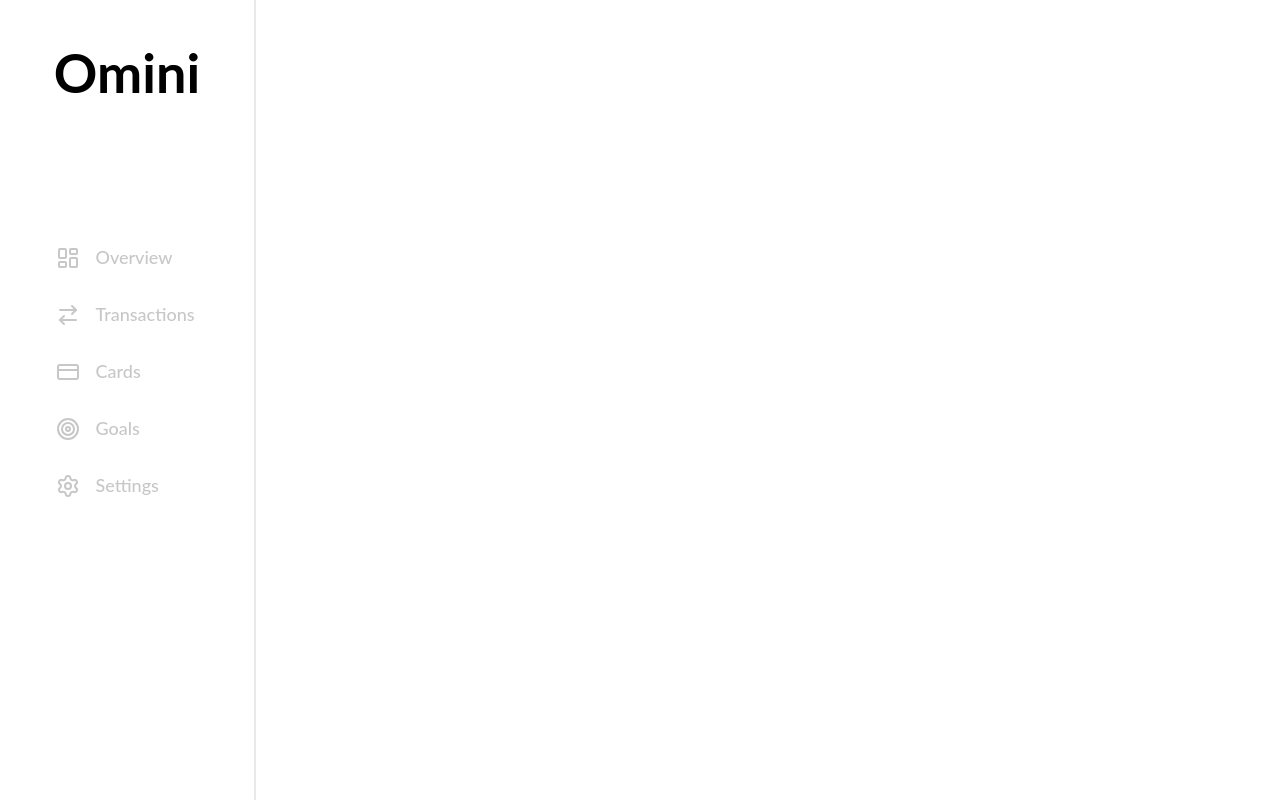
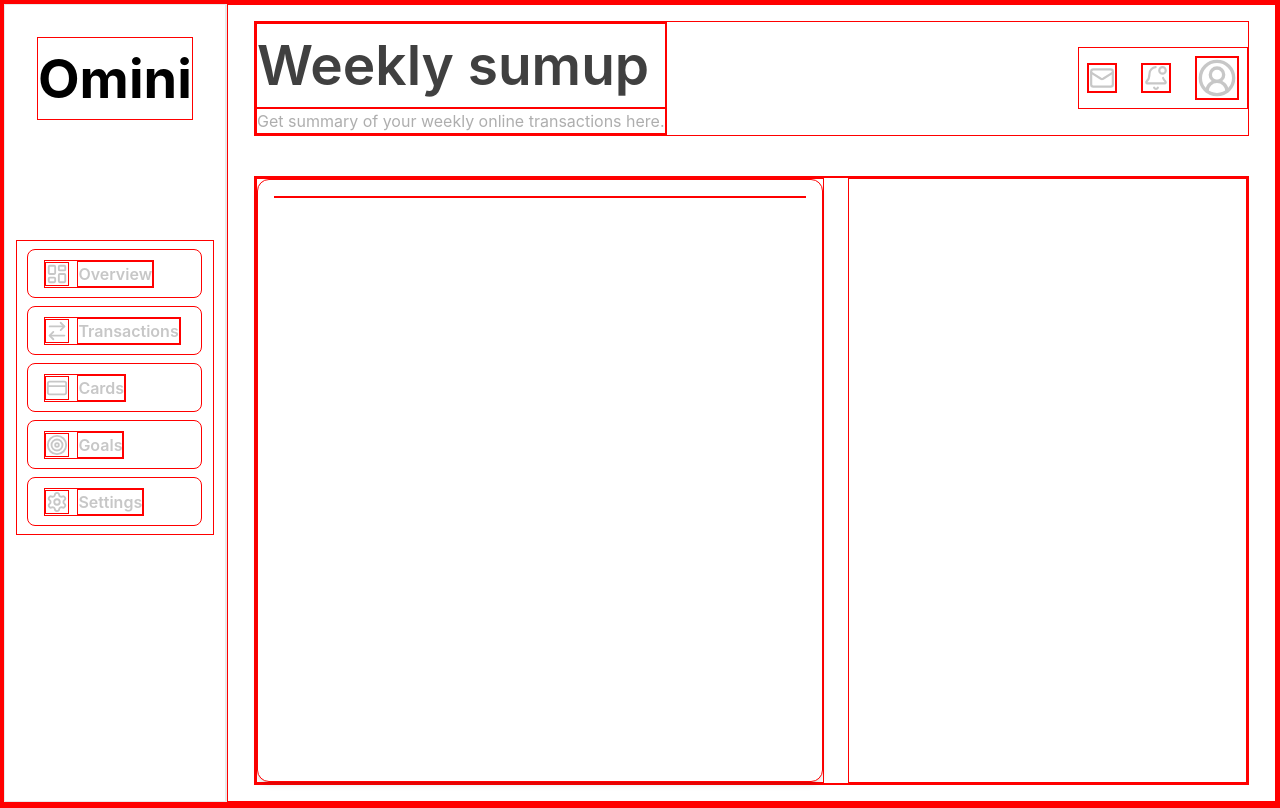
Before and after one commit to joaodearaujo/Omini, a React app in the folder frontend/: page / in a window 1280 px wide. Built offline with nearby package versions, Linux system fonts and the light colour scheme; the HTML template or start-up script is replaced by a standard one.

Commit message:
feat(ui): create Outlet, Card and Cards components

```diff
--- a/frontend/src/App.tsx
+++ b/frontend/src/App.tsx
@@ -1,11 +1,19 @@
-import Menu from "./components/Menu/Menu"
+import Sidebar from "./components/Sidebar/Sidebar"
+import Header from "./components/Header/Header"
+import Outlet from "./components/Outlet/Outlet"
+import Overview from "./pages/Overview/Overview"
 
 function App() {
 
   return (
-  <div className="bg-white w-full h-screen items-center justify-center">
-      <Menu/>
-
+  <div className="bg-white w-full h-screen items-center justify-center flex">
+      <Sidebar/>
+      <main className="w-full h-full flex items-center flex flex-col py-4 gap-6">
+        <Header/>
+        <Outlet>
+          <Overview/>
+        </Outlet>
+      </main>
   </div>
   )
 }
--- a/frontend/src/components/Header/Header.tsx
+++ b/frontend/src/components/Header/Header.tsx
@@ -12,7 +12,7 @@ const Header = () => {
     const notification: boolean = true;
 
     return (
-        <div className="w-[95%] h-[130px] flex justify-between items-center">
+        <div className="w-[95%] h-[130px] flex justify-between items-center mb-4">
             <div>
                 <h1 className="text-[#404040] text-[55px] font-semibold">Weekly sumup</h1>
                 <p className="text-[#AEAEAE] -text-[16px]">Get summary of your weekly online transactions here.</p>
--- a/frontend/src/components/Menu/Menu.tsx
+++ /dev/null
@@ -1,14 +0,0 @@
-import Navbar from "../ui/Navbar/Navbar"
-
-const Menu = () => {
-
-    return (
-        <div className="h-full w-3xs border-r-2 border-[#c7c7c7]/40 flex flex-col">
-            <h1 className="text-center m-8 font-bold text-[54px]">Omini</h1>
-            <Navbar/ >
-
-        </div>
-    )
-}
-
-export default Menu
--- /dev/null
+++ b/frontend/src/components/Outlet/Outlet.tsx
@@ -0,0 +1,11 @@
+import type { OutletProps } from "./Outlet.type"
+
+const Outlet = ({ children }: OutletProps) => {
+  return (
+    <div className="w-[95%] h-full flex justify-between items-center">
+      {children}
+    </div>
+  )
+}
+
+export default Outlet
--- /dev/null
+++ b/frontend/src/components/Outlet/Outlet.type.ts
@@ -0,0 +1,5 @@
+import type { ReactNode } from "react";
+
+export interface OutletProps {
+    children: ReactNode,
+}
--- /dev/null
+++ b/frontend/src/components/ui/Card/Card.tsx
@@ -0,0 +1,11 @@
+import type { CardProps } from "./Card.type";
+
+const Card = ({children}: CardProps) => {
+  return (
+    <div className="bg-white p-4 w-full flex-1 shadow-md rounded-xl">
+        {children}
+    </div>
+  )
+}
+
+export default Card;
--- /dev/null
+++ b/frontend/src/components/ui/Card/Card.type.ts
@@ -0,0 +1,5 @@
+import type { ReactNode } from "react";
+
+export interface CardProps {
+    children: ReactNode
+}
--- a/frontend/src/components/ui/Navbar/Navbar.tsx
+++ b/frontend/src/components/ui/Navbar/Navbar.tsx
@@ -19,19 +19,19 @@ const Navbar = () => {
     ];
 
     return (
-        <nav className="flex flex-col items-center gap-2 mt-22" >
+        <nav className="flex flex-col items-center gap-2 mt-22 w-[90%] p-2" >
                 {navLinks.map((link) => {
 
                     const Icon = link.icon;
 
                     return (
-                    <a  className="w-[175px] h-[49px] flex items-center justify-start rounded-md bg-white text-[#c7c7c7] hover:bg-[#F0F7FF] hover:text-[#197BBD] transition-all duration-600 ease-in-out p-4"
+                    <a  className="w-[175px] h-[49px] flex items-center justify-start rounded-lg bg-white text-[#c7c7c7] hover:bg-[#F0F7FF] hover:text-[#197BBD] transition-all duration-600 ease-in-out p-4"
                         href="link.href"
                         key={link.name}
                     >
-                        <div className=" flex items-center gap-4">
+                        <div className=" flex items-center gap-2">
                             <Icon size={24} className="group-hover:text-[#197BBD] transition-colors" />
-                            <span className="text-center font-medium text-[18px]">{link.name}</span>
+                            <span className="text-center font-semibold text-[16px]">{link.name}</span>
                         </div>
                     </a>
                     );
--- /dev/null
+++ b/frontend/src/pages/Overview/Overview.tsx
@@ -0,0 +1,20 @@
+import Card from "../../components/ui/Card/Card"
+
+
+const Overview = () => {
+  return (
+    <div className="grid grid-cols-12 gap-6 w-full h-full">
+        <div className="col-span-7 flex flex-col gap-6">
+            <Card>
+                <h1></h1>
+            </Card>
+        </div>
+
+        <div className="col-span-5 flex flex-col gap-6">
+
+        </div>
+    </div>
+  )
+};
+
+export default Overview
--- a/frontend/src/styles/index.css
+++ b/frontend/src/styles/index.css
@@ -1,14 +1,14 @@
 @import "tailwindcss";
 
-@import url('https://fonts.googleapis.com/css2?family=Lato:ital,wght@0,100;0,300;0,400;0,700;0,900;1,100;1,300;1,400;1,700;1,900&family=Open+Sans:ital,wght@0,300..800;1,300..800&family=Poppins:ital,wght@0,100;0,200;0,300;0,400;0,500;0,600;0,700;0,800;0,900;1,100;1,200;1,300;1,400;1,500;1,600;1,700;1,800;1,900&display=swap');
+@import url('https://fonts.googleapis.com/css2?family=Google+Sans:ital,opsz,wght@0,17..18,400..700;1,17..18,400..700&display=swap');
+
 
 @layer base {
+
   * {
-    /* border: 1px solid red;  */
-    font-family: 'Lato', sans-serif;
+    border: 1px solid red;
   }
-
   body {
-    font-family: 'Lato', sans-serif;
+    font-family: var(--font-sans);
   }
 }
```
Also changed, not shown: frontend/src/components/Menu/Menu.type.ts (deleted, +0 -7 lines), frontend/src/components/Cards/Cards.tsx (added).
